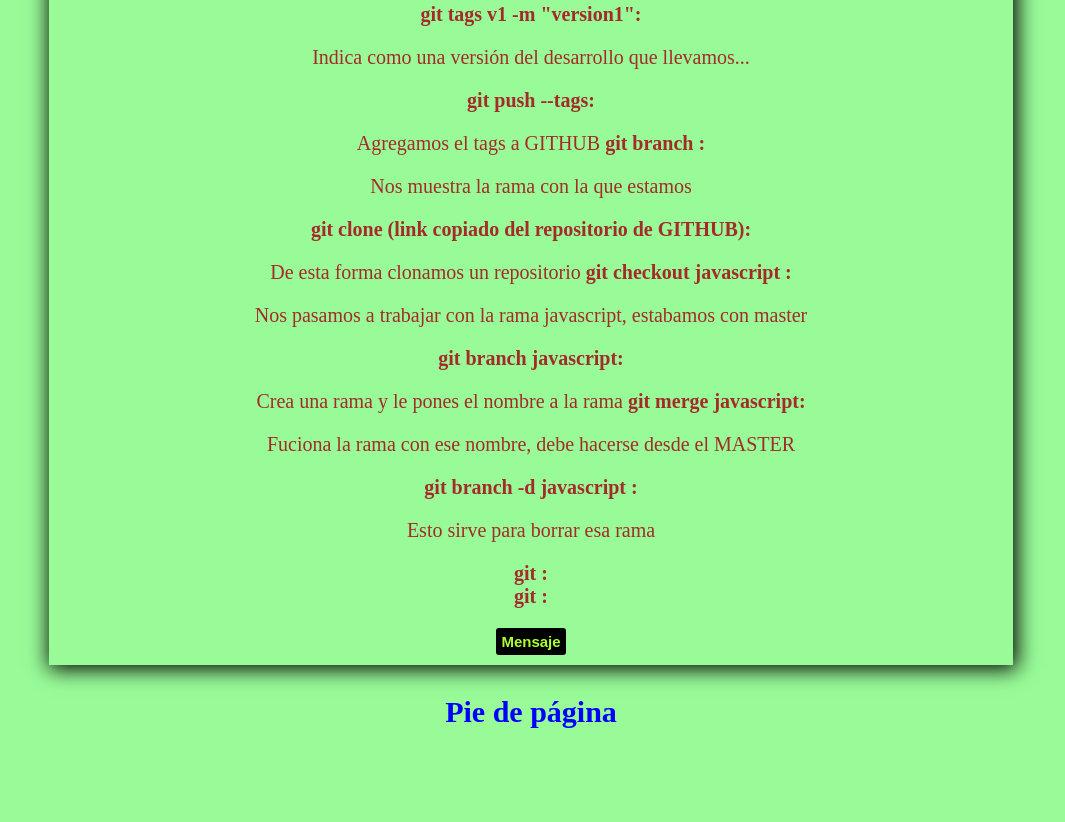
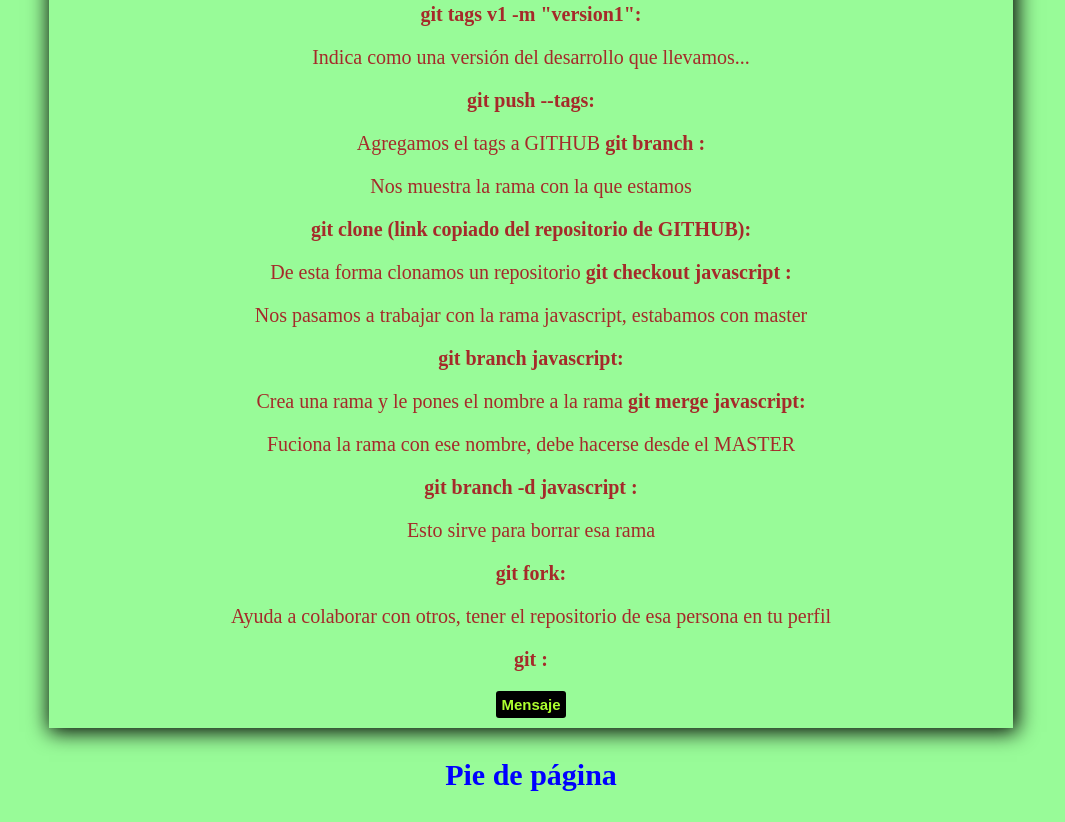
Before and after one commit to Omar0511/CursoGit, a plain HTML site: page index.html in a window 1280 px wide. Shown: the part 1455-2277 px from the top of the page, without its empty margins (109-1174 px from the left). Before the commit the page ends 2214 px from the top, so only its background shows below. Drawn offline with Linux system fonts and the light colour scheme.

Commit message:
Agregando Fork

```diff
--- a/index.html
+++ b/index.html
@@ -175,7 +175,10 @@
             <p>
                 Esto sirve para borrar esa rama
             </p>
-            <b>git :</b>
+            <b>git fork:</b>
+            <p>
+                Ayuda a colaborar con otros, tener el repositorio de esa persona en tu perfil
+            </p>
         </section>
 
         <section>
```
